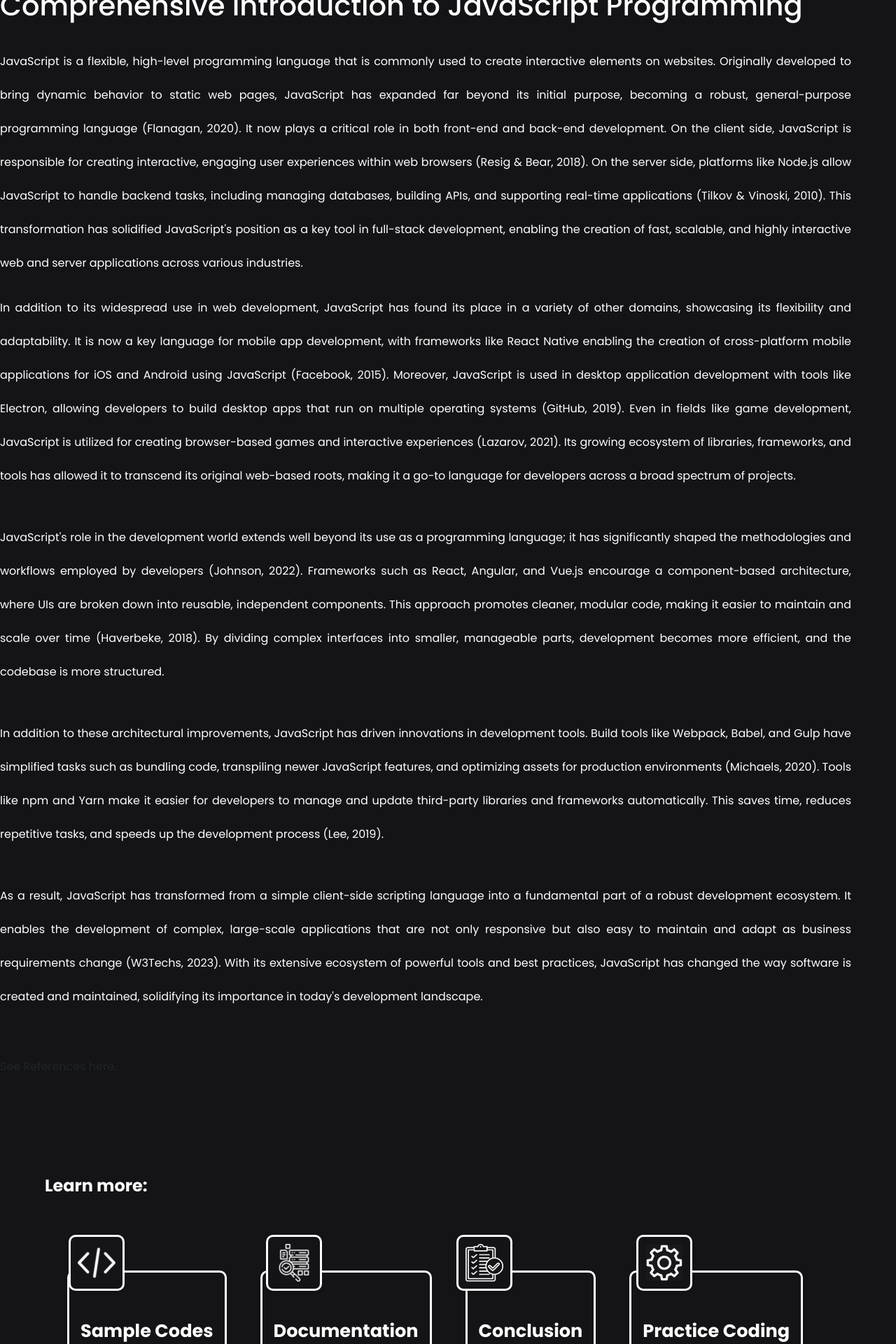
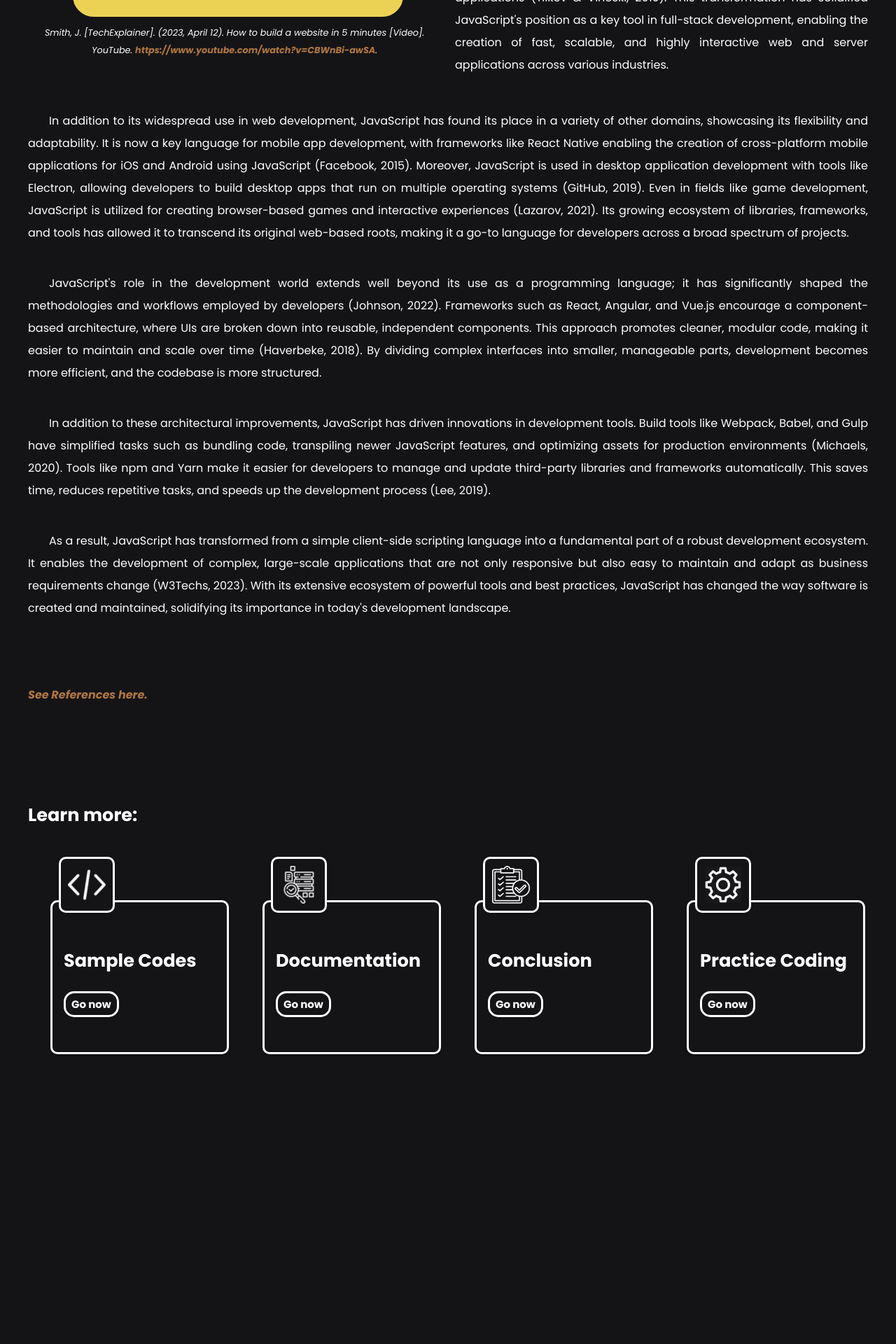
Before and after one commit to jmtrinidad26/phpSite, a PHP site: page /index.php?page=description in a window 1280 px wide. Shown: the part 676-2596 px from the top of the page at 70% size. After the commit the page ends 2182 px from the top, so only its background shows below. Run offline with PHP 8.4, Linux system fonts and the light colour scheme.

Commit message:
17th commit

```diff
--- a/css/editor-styles.css
+++ b/css/editor-styles.css
@@ -128,7 +128,3 @@
 span.arrow{
     font-size: 1.2rem;
 }
-/* FOOTER */
-.foot{
-    margin-left:none !important;
-}
--- a/inc/footer.php
+++ b/inc/footer.php
@@ -8,13 +8,12 @@
     <meta name="viewport" content="width=device-width, initial-scale=1.0">
     <title>Footer</title>
     <style>
-        .foot{
-            margin:4rem;
-            margin-bottom:5rem !important;
-            margin-top:5rem;
-            font-family:Poppins,sans-serif;
-            background-color:transparent;
-
+        .foot {
+            margin: 4rem auto 5rem;
+            font-family: Poppins, sans-serif;
+            background-color: transparent;
+            text-align: center;
+            max-width: 1200px;
         }
         h4{
             font-weight: bolder;
@@ -63,15 +62,10 @@
             padding:1rem;
             background-color: transparent;
             border-radius: 10px;
-<<<<<<< HEAD
             width:255px;
             height: 220px;
             border:3px solid #2d2c2c;
-=======
-            width:300px;
-            height: 250px;
-            border:3px solid #d2b72a;
->>>>>>> d7527bba5c5cbdb121c882b2cfeb68ee51cfa5cd
+
         }
         .card-button{
             margin-top:2rem;
@@ -80,12 +74,9 @@
             border:3px solid;
             padding: 0.3rem 0.5rem ;
             text-decoration: none;
-<<<<<<< HEAD
             font-size: 15px;
             font-weight: 700;
-=======
-            font-size: 18px;
->>>>>>> d7527bba5c5cbdb121c882b2cfeb68ee51cfa5cd
+
             border-radius: 15px;
             border-color: #fffefe;
             background-color: #141417;
@@ -103,18 +94,13 @@
             color:#fffefe !important;
         }
         h4{
-<<<<<<< HEAD
             color:#fffefe;
-=======
-
             font-size: 1.6rem;
             color:white ;
-        }
-        .card-title{
-            color:white ;
->>>>>>> d7527bba5c5cbdb121c882b2cfeb68ee51cfa5cd
+            text-align: left;
         }
         .card-info{
+            text-align: left;
             border-color: white ;
         }
         .icon{
--- a/pages/authors.php
+++ b/pages/authors.php
@@ -137,7 +137,7 @@
                 </div>
                 <div class="swiper-slide">
                     <div class="creator">
-                            <img class = "profile"src="assets/creator-image/lope.png" alt="mico">
+                            <img class = "profile"src="assets/creator-image/Lope.png" alt="mico">
                                 <div class="creatorText">
                                 <h2 class = "rTitle">DOCUMENTATION</h2>
                                 <h2 class = "name">Jester G. Lope</h2>
--- a/pages/description.php
+++ b/pages/description.php
@@ -6,32 +6,32 @@
     <title>Document</title>
     <style>
 
-        body{
+        body {
             font-family: "Poppins", sans-serif;
             background-color: #141417;
-            color:  #fffefe;
-
+            color: #fffefe;
+            margin: 0;
+            padding: 0;
         }
 
         /* DESCRIPTION */
-        p{
+        p {
             text-align: justify;
+            line-height: 2;
+            margin-bottom: 1rem;
+        }
 
-            line-height: 3;
+        .dec-content {
+            max-width: 1200px;
+            margin: 3rem auto 9rem auto;
         }
-        .dec-content{
-            margin:4rem;
-            margin-left:0;
-            margin-top:3rem;
-            margin-bottom:9rem;
-        }
+
         .video-reference {
-            margin-left: 4rem;
-            width:31rem;
+            margin-top: 10px;
             font-size: 0.8rem;
             color: white;
-            margin-top: 10px;
             font-style: italic;
+            text-align: center;
         }
 
         .video-reference a {
@@ -44,26 +44,23 @@
             text-decoration: underline;
         }
 
+        .big-img {
+            max-width: 1200px;
+            margin: 0 auto;
+        }
+
         iframe {
             width: 100%;
             height: 100%;
             border: none;
-            background-color:  #ebd255;
-            border-radius:30px;
+            background-color: #ebd255;
+            border-radius: 30px;
         }
-
         .theater-container {
-<<<<<<< HEAD
             width: 80%;
             height: 20%;
             max-width:500px;
             background-color: #ebd255;
-=======
-            width: 100%;
-            max-width: 75%;
-            min-width: 500px;
-            background-color: white;
->>>>>>> d7527bba5c5cbdb121c882b2cfeb68ee51cfa5cd
             height: 60vh;
             max-height: 350px;
             display: flex;
@@ -75,87 +72,55 @@
             margin-top:15rem;
 
         }
-<<<<<<< HEAD
         .abt {
-            max-width: 1200px;
             display: grid;
             grid-template-columns: 1fr 1fr;
             gap: 20px;
+            max-width: 1200px;
+            height:auto;
+            max-height:auto;
+            margin: 0 auto;
         }
-        .big-img{
 
-            max-width: 1200px;
-=======
-        .abt{
-            max-width:100%;
-            display:grid;
-            grid-template-columns: 50% 50%;
->>>>>>> d7527bba5c5cbdb121c882b2cfeb68ee51cfa5cd
+        .abt-para {
+            max-width: 100%;
+            text-indent: 30px;
+            align-self: flex-end;
+            text-align: justify;
         }
-        .abt-para{
-            text-indent: 30px;
-            align-self:flex-end;
-            text-align: justify;
-            margin-bottom:0;
-        }
-        h1{
-            max-width:100%;
-            margin-bottom:3rem;
+
+        h1 {
+            max-width: 100%;
+            margin-bottom: 3rem;
             text-align: right;
             font-size: 2.7rem;
             font-weight: 800;
             color: #ffffff;
         }
-        .abt-img{
-            display:flex;
+
+        .abt-img {
+            display: flex;
             align-items: center;
             justify-content: center;
         }
-        .abt-img div {
-            text-align: center;
+
+        .redirect {
+            color: #b07641;
+            font-weight: bold;
+            font-style: italic;
+            display: block;
+            margin-top: 2rem;
         }
-        .abt-content{
-            margin-bottom:0;
+
+        .para {
+            max-width: 1200px;
+            margin: 2rem auto;
+            text-indent: 30px;
         }
-        p{
-
-            margin-bottom:0;
-        }
-        .redirect{
-
-            color: #b07641;
-            font-weight:bold;
-            font-style: italic;
-            margin-left:4.5rem ;
-        }
-        .para{
-            margin-left:4.5rem;
-            width:95%;
-            text-indent: 30px;
-            max-width:100%;
-        }
-<<<<<<< HEAD
-=======
-        /* FOOTER ADJUSTMENTS */
-        .icon{
-            background-color: #d3b62a !important;
-            border-color:white !important;
-        }
-        .big-img{
-            margin-bottom:2rem;
-            margin-left:5rem;
-        }
-        .butt{
-            background-color:#d3b62a !important;
-
-        }
->>>>>>> d7527bba5c5cbdb121c882b2cfeb68ee51cfa5cd
     </style>
 </head>
 <body>
     <div class="dec-content">
-
-    <
         <div class="abt">
             <div class="big-img">
                 <div class="theater-container">
--- a/pages/sampleProgs.php
+++ b/pages/sampleProgs.php
@@ -50,6 +50,7 @@
             background-color: #2d2c2c;
             border-radius: 5px;
         }
+
         .vertical-nav {
             scrollbar-width: thin;
             scrollbar-color: #2d2c2c #141417;
```
Also changed, not shown: test.php (+0 -25 lines).
